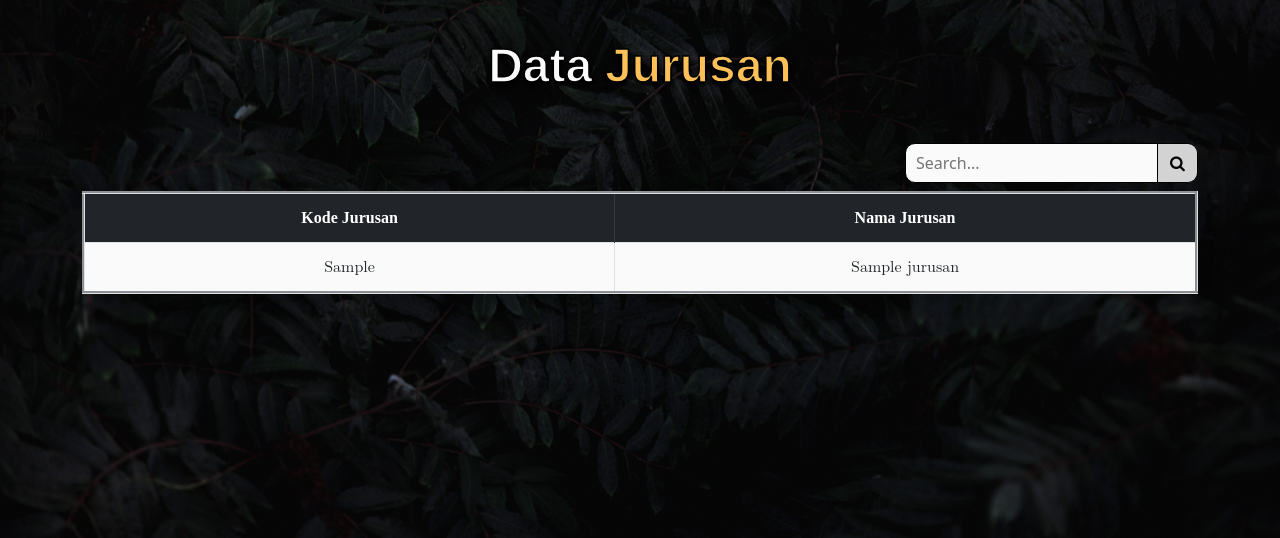
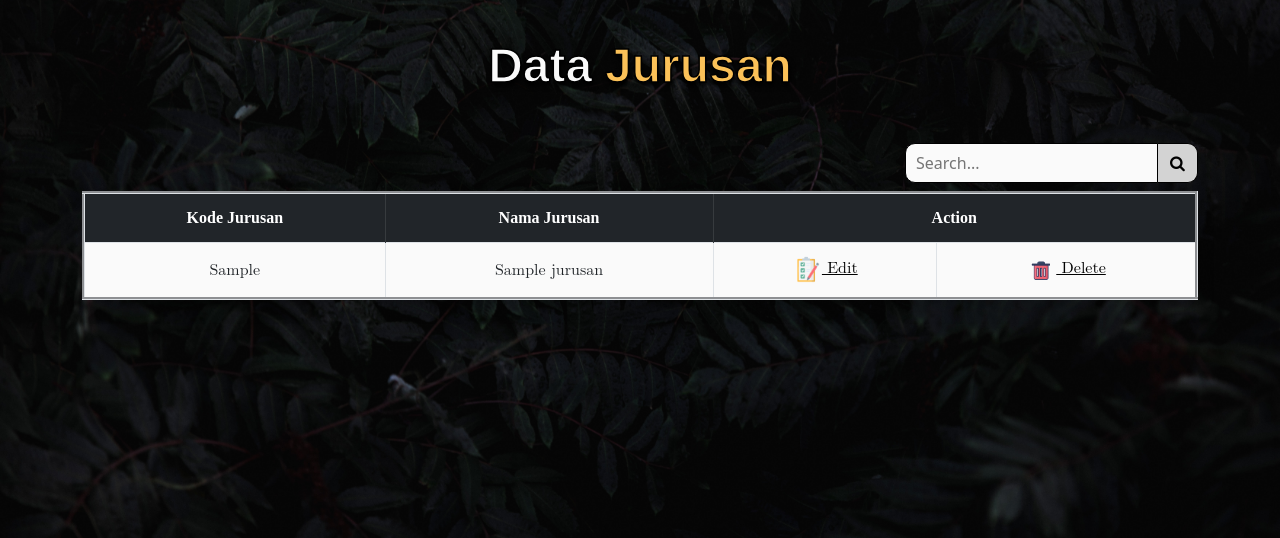
Before and after one commit to BagusNata/uas-pemrograman-web, a PHP site: page /admin_selectJurusan.php in a window 1280 px wide. Shown: the part 59-597 px from the top of the page. Run offline with PHP 8.4, Linux system fonts and the light colour scheme; the visitor is signed in with stand-in values (Sample User, id 1); tables that the repository leaves empty or names only in its code hold one stand-in row (values such as "Sample post"); some libraries are stand-ins or nearby versions.

Commit message:
add action button

```diff
--- a/admin_selectJurusan.php
+++ b/admin_selectJurusan.php
@@ -49,6 +49,7 @@
           <tr>
             <th scope="col">Kode Jurusan</th>
             <th scope="col">Nama Jurusan</th>
+            <th scope="col" colspan="2">Action</th>
           </tr>
         </thead>
         <!-- show Data Table -->
@@ -59,6 +60,12 @@
               <tr>
                 <td class="text-center"> <?php echo $tampil['kode_jurusan']  ?> </td>
                 <td class="text-center"> <?php echo $tampil['nama_jurusan']  ?> </td>
+                <td class="text-center">
+                  <a style="color:black;" href="editJurusan.php?kode_jurusan=<?php echo $tampil['kode_jurusan']?>" class="btn-edit"> <img src="Assets/Image/b_update.png" width="30px"> Edit </a>
+                </td>
+                <td class="text-center">
+                  <a style="color:black;" href="proses_jurusan.php?q=delete&kode_jurusan=<?php echo $tampil['kode_jurusan'] ?>" class="btn-del"> <img src="Assets/Image/b_delete.png" width="30px"> Delete </a>
+                </td>
               </tr>
               <?php } ?>
             </tbody>
@@ -76,6 +83,42 @@
     <script src="jquery-3.6.0.min.js"></script>
     <script src="sweetalert2.all.min.js"></script>
     <script>
+      $('.btn-edit').on('click', function(e) {
+          e.preventDefault();
+          const href = $(this).attr('href')
+          Swal.fire({
+              title : "Are You Sure?",
+              text  : 'You will redirected to edit page!',
+              icon  : 'warning',
+              showCancelButton  : true,
+              confirmButtonColor: '#3085d6',
+              cancelButtonColor : '#d33',
+              confirmButtonText : 'Yes',
+          }). then ((result) => {
+                  if (result.value) {
+                      document.location.href = href;
+                  }
+          })
+      })
+
+      $('.btn-del').on('click', function(e) {
+          e.preventDefault();
+          const href = $(this).attr('href')
+          Swal.fire({
+              title : "Are You Sure?",
+              text  : 'Record will be deleted?',
+              icon  : 'warning',
+              showCancelButton  : true,
+              confirmButtonColor: '#3085d6',
+              cancelButtonColor : '#d33',
+              confirmButtonText : 'Delete Record',
+          }).then ((result) => {
+                  if (result.value) {
+                      document.location.href = href;
+                  }
+          })
+      })
+
       const update = $('.update-data').data('update_data')
       if (update) {
           Swal.fire({
```
Also changed, not shown: admin_searchJurusan.php (+22 -0 lines).
